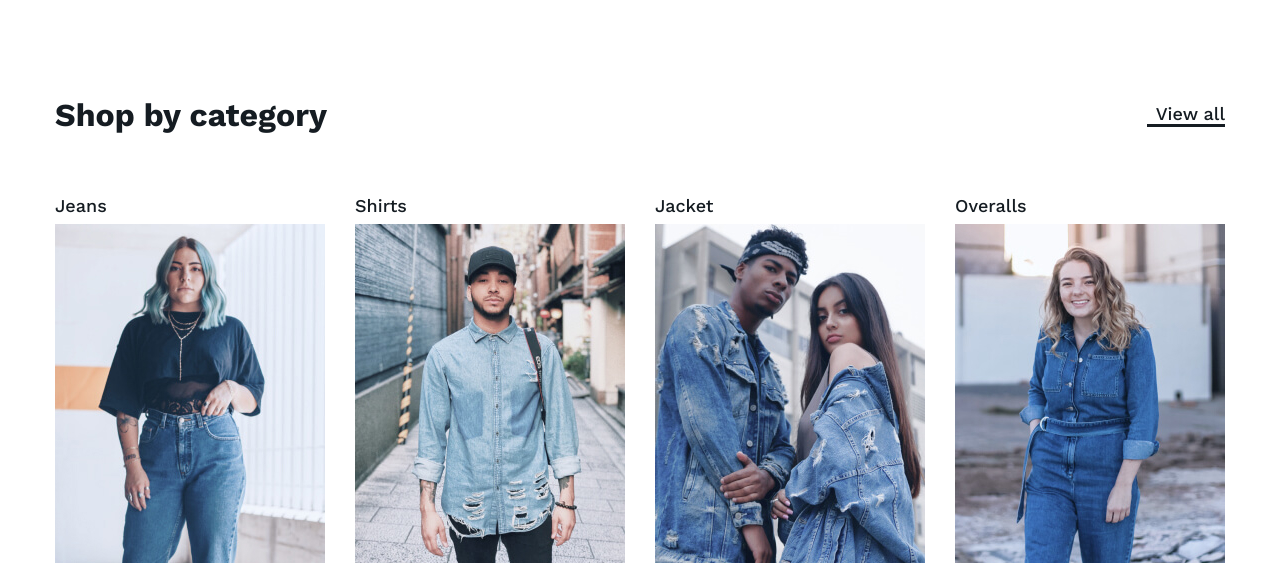
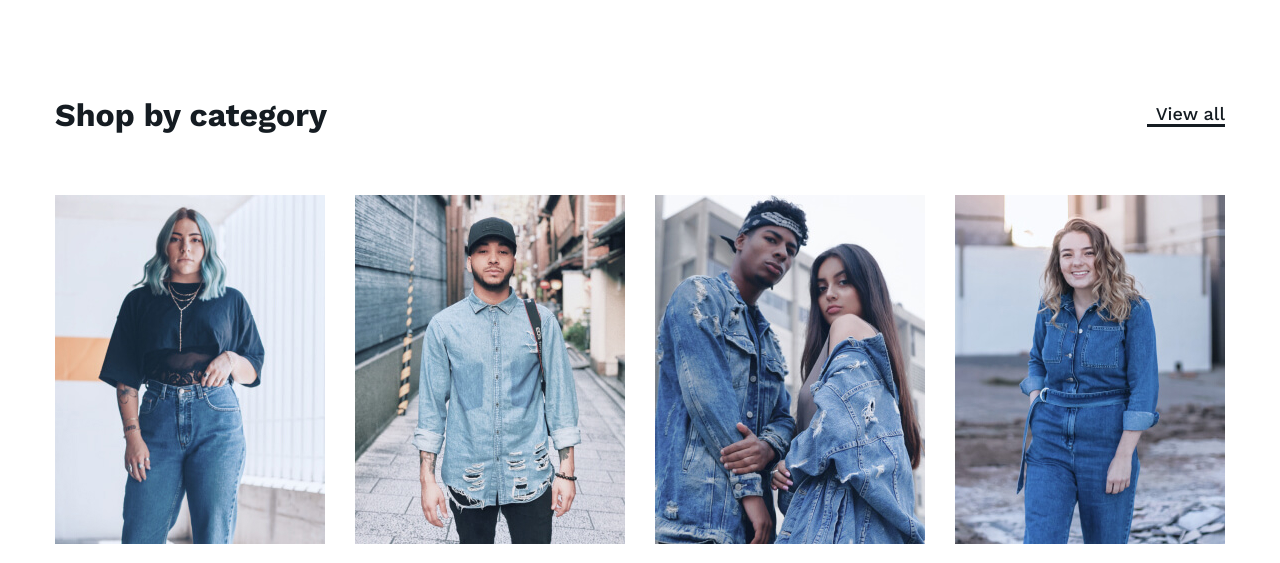
Before and after one commit to git-dmitriy/web-practice, a website: page flexbox/denim/src/index.html in a window 1280 px wide. Shown: the part 1987-2550 px from the top of the page. Drawn offline with nearby package versions, Linux system fonts and the light colour scheme; files that its build step writes are made by us from their sources; files whose address does not match are found by name.

Commit message:
Стилизация блока категории

```diff
--- a/flexbox/denim/src/index.html
+++ b/flexbox/denim/src/index.html
@@ -180,26 +180,37 @@
         <ul class="catalog-list">
           <li class="catalog-item">
             <a class="catalog-item-link" href="#">
+              <div class="catalog-item-img-wrap">
+                <img class="catalog-item-img" src="img/5.jpg" width="270" height="349" alt="Jeans">
+              </div>
               <h3 class="catalog-item-title">Jeans</h3>
-              <img src="img/5.jpg" width="270" height="349" alt="Jeans">
             </a>
           </li>
           <li class="catalog-item">
             <a class="catalog-item-link" href="#">
+              <div class="catalog-item-img-wrap">
+
+                <img class="catalog-item-img" src="img/52.jpg" width="270" height="349" alt="Shirts">
+              </div>
               <h3 class="catalog-item-title">Shirts</h3>
-              <img src="img/52.jpg" width="270" height="349" alt="Shirts">
             </a>
           </li>
           <li class="catalog-item">
             <a class="catalog-item-link" href="#">
+              <div class="catalog-item-img-wrap">
+
+                <img class="catalog-item-img" src="img/53.jpg" width="270" height="349" alt="Jacket">
+              </div>
               <h3 class="catalog-item-title">Jacket</h3>
-              <img src="img/53.jpg" width="270" height="349" alt="Jacket">
             </a>
           </li>
           <li class="catalog-item">
             <a class="catalog-item-link" href="#">
+              <div class="catalog-item-img-wrap">
+
+                <img class="catalog-item-img" src="img/54.jpg" width="270" height="349" alt="Overalls">
+              </div>
               <h3 class="catalog-item-title">Overalls</h3>
-              <img src="img/54.jpg" width="270" height="349" alt="Overalls">
             </a>
           </li>
         </ul>
--- a/flexbox/denim/src/style/partials/structure/_categories.scss
+++ b/flexbox/denim/src/style/partials/structure/_categories.scss
@@ -1,6 +1,14 @@
 .categories {
+  margin-bottom: 119px;
   &-item-link {
   }
   &-item-title {
   }
+  .catalog-item-img-wrap {
+    width: 270px;
+    height: auto;
+  }
+  .catalog-item-img {
+    width: 100%;
+  }
 }
```
